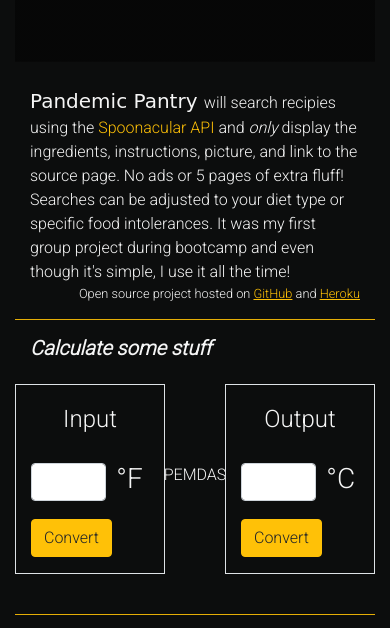
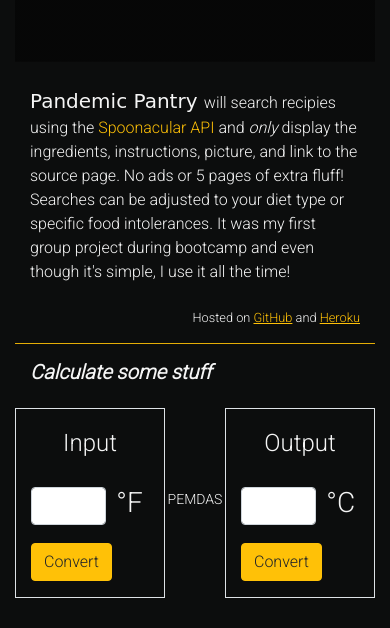
Before and after one commit to jeffreyadamo/AdamoLogics, a website: page public/components/views/index.html in a window 390 px wide. Shown: the part 420-1048 px from the top of the page. Drawn offline with nearby package versions, Linux system fonts and the light colour scheme; no server answers; a small style sheet from the web is missing.

Commit message:
resize font

```diff
--- a/public/components/css/style.css
+++ b/public/components/css/style.css
@@ -181,7 +181,7 @@
 
 @media screen and (max-width: 767px) {
     .calcFont {
-        font-size: 16px;
+        font-size: 14px;
     }
     #tempC {
         font-size: 16px;
--- a/public/components/views/index.html
+++ b/public/components/views/index.html
@@ -114,8 +114,11 @@
           </a>
           will search recipies using the <a href="https://spoonacular.com/food-api" target="_blank" class="yellow">Spoonacular API</a> and <a style="font-style:italic">only</a> display the ingredients, instructions, picture, and link to the source page. No ads or 5 pages of extra fluff! Searches can be adjusted to your diet type or specific food intolerances. It was my first group project during bootcamp and even though it's simple, I use it all the time!
         </div>
+    </div>
+    <br>
+    <div class=row>
       <div class="col-12 roboto small right">
-          Open source project hosted on
+        Hosted on
         <a
           href="https://github.com/jeffreyadamo/PandemicPantry"
           target="_blank"
@@ -132,6 +135,8 @@
         </a>
       </div>
     </div>
+
+
     </div>
 
     <!-- PANDEMIC PANTRY END -->
```
Lines whose indentation alone changed are shown as unchanged.
